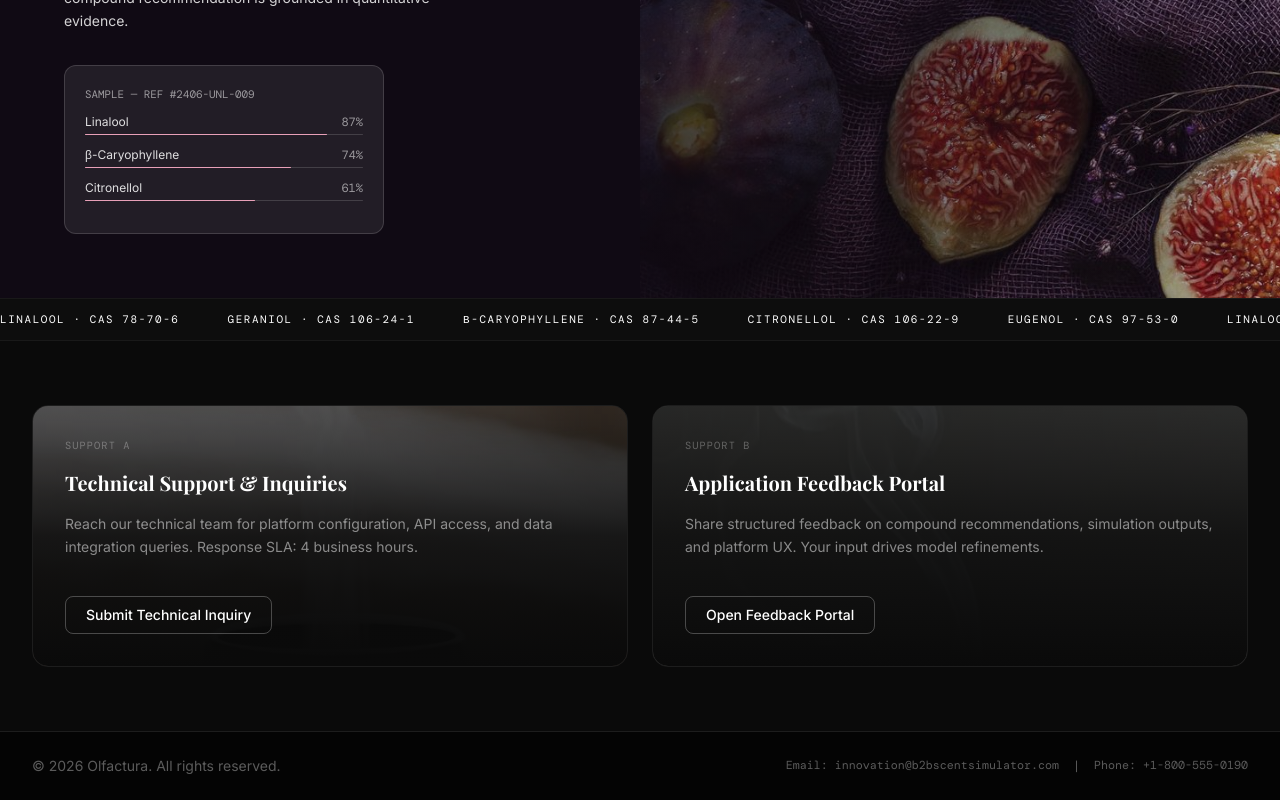
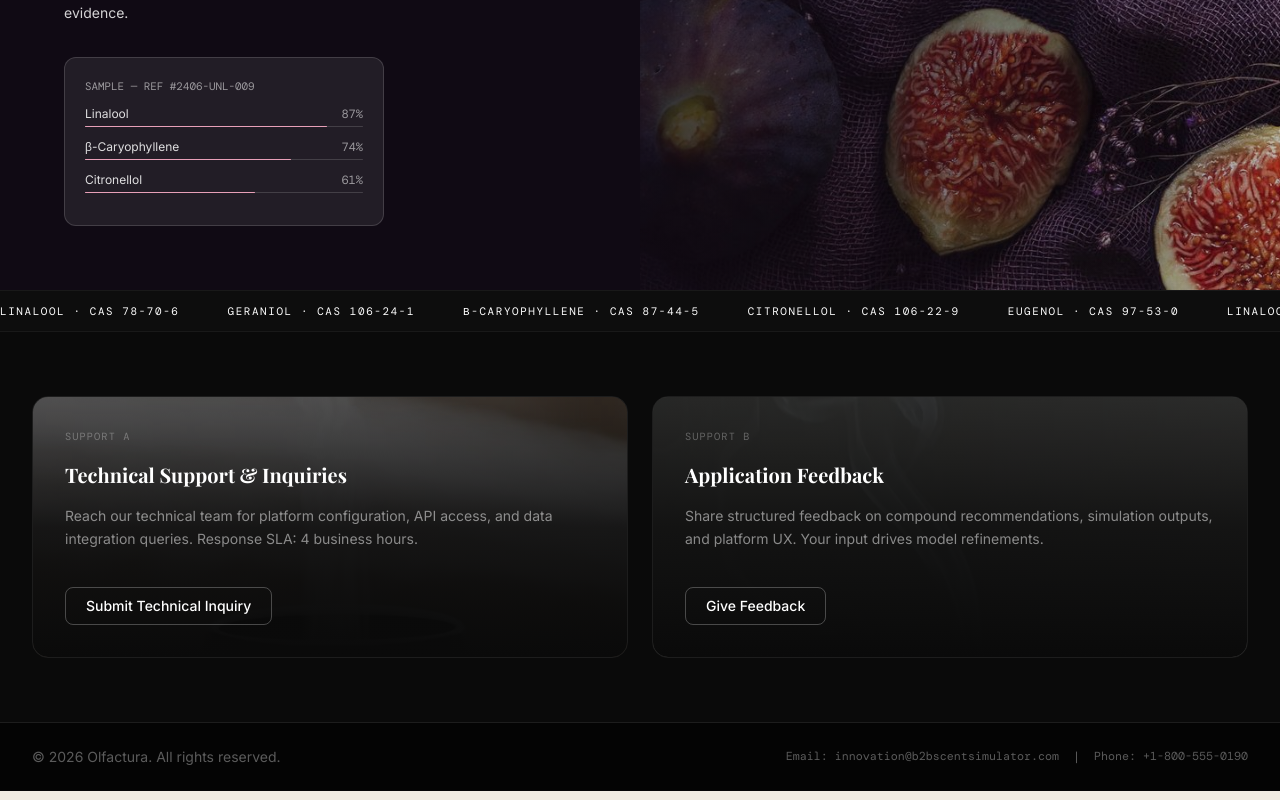
Before and after one commit to sanyaaks/Olfactura--Aromachology-Digital-Simulator-, a React (Vite) app: page / in a window 1280 px wide. Shown: the part 1165-1965 px from the top of the page. Built offline with nearby package versions, Linux system fonts and the light colour scheme; a web font is replaced by a local one.

Commit message:
frontend: feedback portal change

```diff
--- a/src/app/components/SupportComponents.tsx
+++ b/src/app/components/SupportComponents.tsx
@@ -407,7 +407,7 @@ export function FeedbackPage({ user, onBack, navBar, footer }: {
       <div className="flex-1 max-w-3xl mx-auto w-full px-8 py-12 text-foreground">
         <div className="mb-8">
           <h1 className="text-3xl font-bold" style={{ fontFamily: "'Playfair Display', serif" }}>
-            Client Feedback Portal
+            Application Feedback
           </h1>
           <p className="text-sm text-muted-foreground mt-2" style={{ fontFamily: "'Inter', sans-serif" }}>
             Provide structured input to refine compound recommenders and simulation accuracy.
--- a/src/app/pages/HomePage.tsx
+++ b/src/app/pages/HomePage.tsx
@@ -39,12 +39,7 @@ export function HomePage({ onLogin, onStartWizard, onNavClick, user, onLogout, n
         <div className="relative z-10 flex-1 flex items-center">
           <div className="max-w-7xl mx-auto px-8 w-full py-16">
             <div className="max-w-2xl">
-              <div
-                className="text-[0.68rem] font-medium tracking-[0.2em] text-white/40 uppercase mb-7"
-                style={{ fontFamily: "'DM Mono', monospace" }}
-              >
 
-              </div>
               <h1
                 className="font-bold text-white leading-[1.08] mb-7"
                 style={{ fontFamily: "'Playfair Display', serif", fontSize: "clamp(2.8rem, 6vw, 5rem)", letterSpacing: "-0.02em" }}
@@ -196,7 +191,7 @@ export function HomePage({ onLogin, onStartWizard, onNavClick, user, onLogout, n
             <div className="relative z-10 p-8 flex flex-col gap-4 min-h-[260px]">
               <div className="text-[0.65rem] tracking-widest text-white/30 uppercase" style={{ fontFamily: "'DM Mono', monospace" }}>Support B</div>
               <h3 className="text-xl font-bold text-white" style={{ fontFamily: "'Playfair Display', serif" }}>
-                Application Feedback Portal
+                Application Feedback
               </h3>
               <p className="text-sm leading-relaxed flex-1" style={{ fontFamily: "'Inter', sans-serif", color: "rgba(255,255,255,0.5)" }}>
                 Share structured feedback on compound recommendations, simulation outputs, and platform UX. Your input drives model refinements.
@@ -206,7 +201,7 @@ export function HomePage({ onLogin, onStartWizard, onNavClick, user, onLogout, n
                 className="self-start border border-white/25 text-white text-sm font-medium px-5 py-2 rounded-lg hover:bg-white/10 transition-colors cursor-pointer"
                 style={{ fontFamily: "'Inter', sans-serif" }}
               >
-                Open Feedback Portal
+                Give Feedback
               </button>
             </div>
           </div>
```
